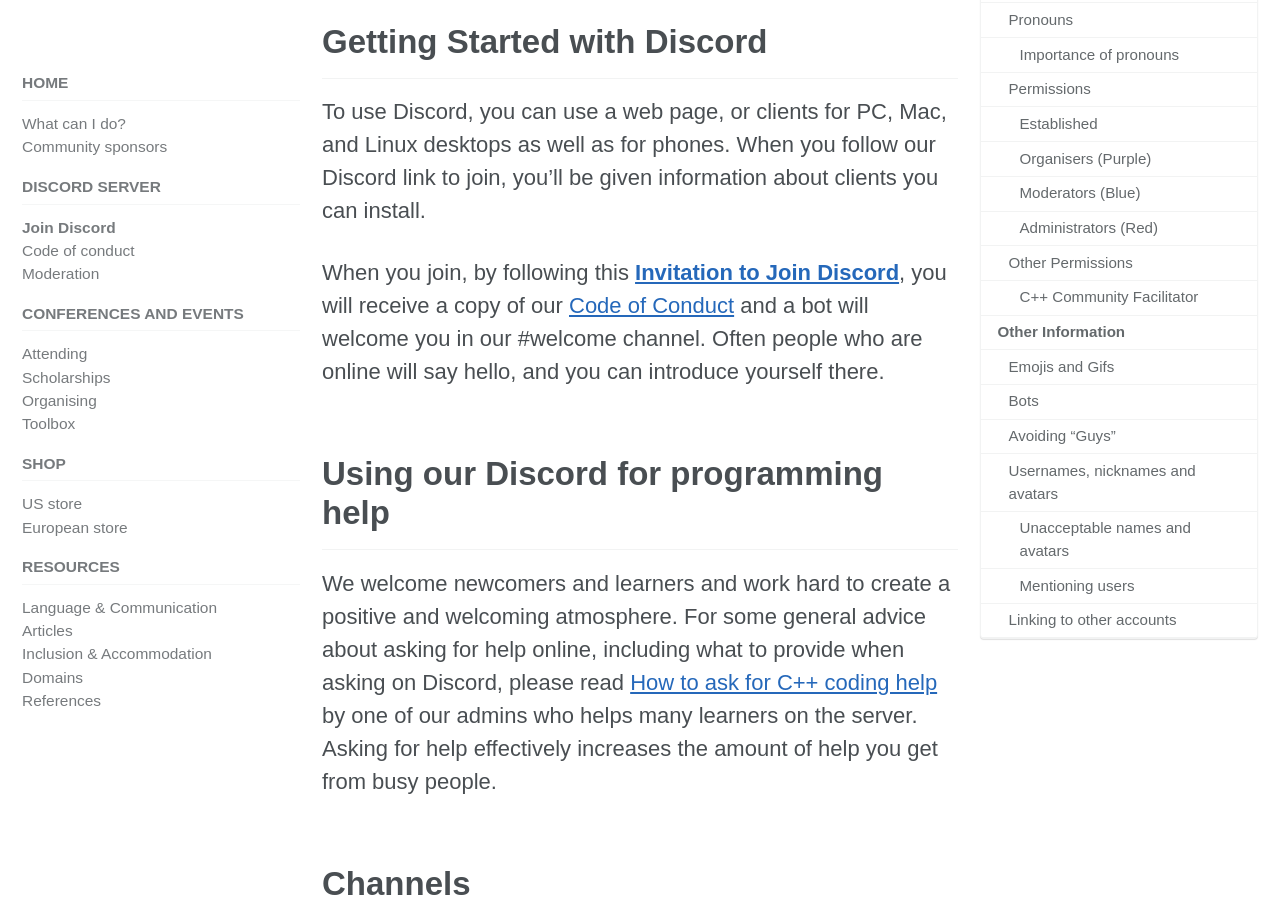
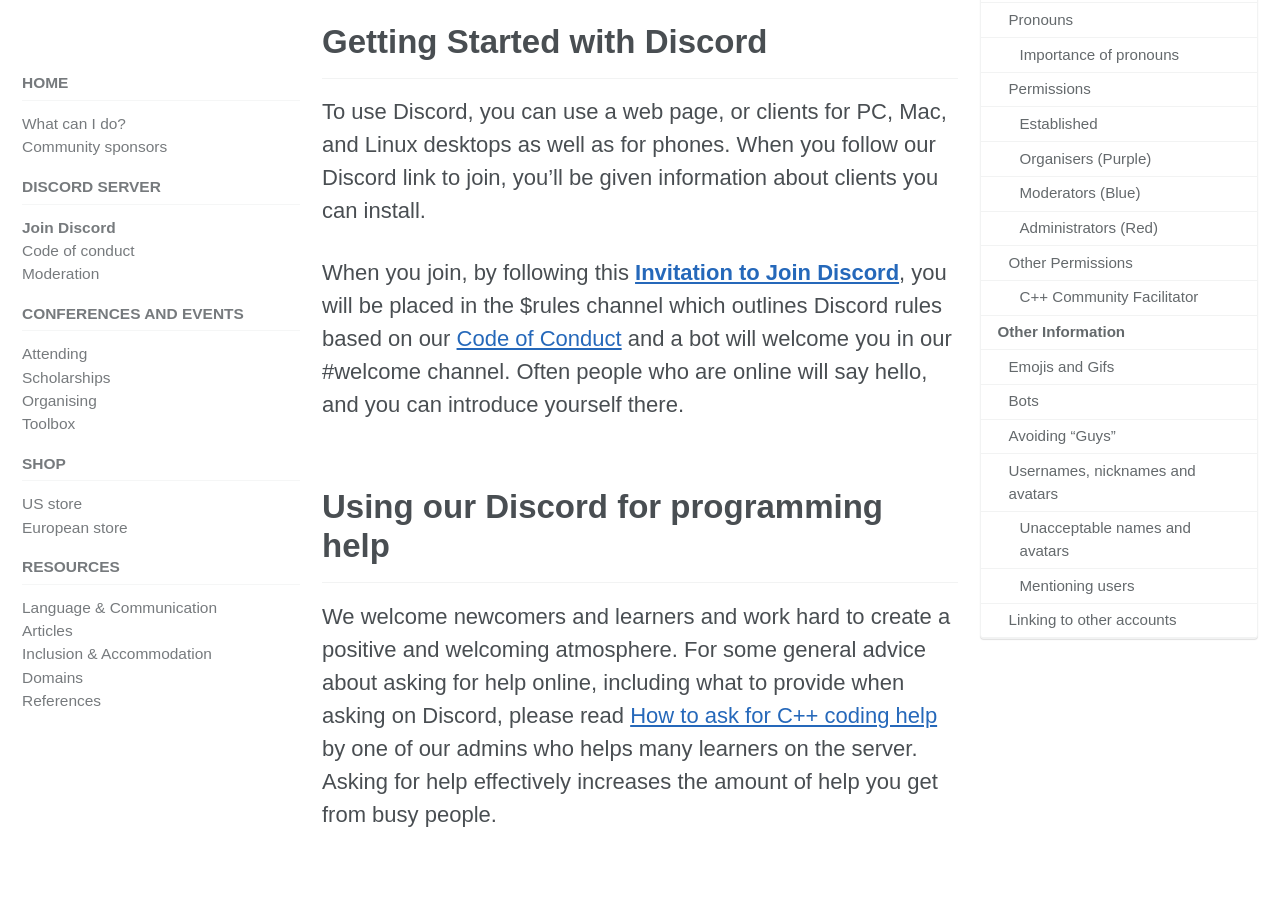
Before and after one commit to include-cpp/include-cpp.github.io, a Jekyll site: the page built from discord/index.md, in a window 1280 px wide and 900 px high, scrolled down 664 px. Built offline with Jekyll 4.4.1, drawn with Linux system fonts in a browser that asks for light colours; cached includes are drawn as plain includes; nearby versions of some CDN libraries.

Commit message:
Updated the text slightly to be more up to date

```diff
--- a/discord/index.md
+++ b/discord/index.md
@@ -19,7 +19,9 @@ _Invitations are paused while we deal with a server attack. We expect to reopen
 
 To use Discord, you can use a web page, or clients for PC, Mac, and Linux desktops as well as for phones. When you follow our Discord link to join, you'll be given information about clients you can install.
 
-When you join, by following this **[Invitation to Join Discord](https://discord.gg/vSYgpmPrra)**, you will receive a copy of our [Code of Conduct](/code-of-conduct/) and a bot will welcome you in our #welcome channel. Often people who are online will say hello, and you can introduce yourself there.
+When you join, by following this **[Invitation to Join Discord]**, you will be placed in the $rules channel which outlines Discord rules based on our [Code of Conduct](/code-of-conduct/) and a bot will welcome you in our #welcome channel. Often people who are online will say hello, and you can introduce yourself there.
+
+[Invitation to Join Discord]: https://discord.gg/vSYgpmPrra
 
 ## Using our Discord for programming help
 
```
